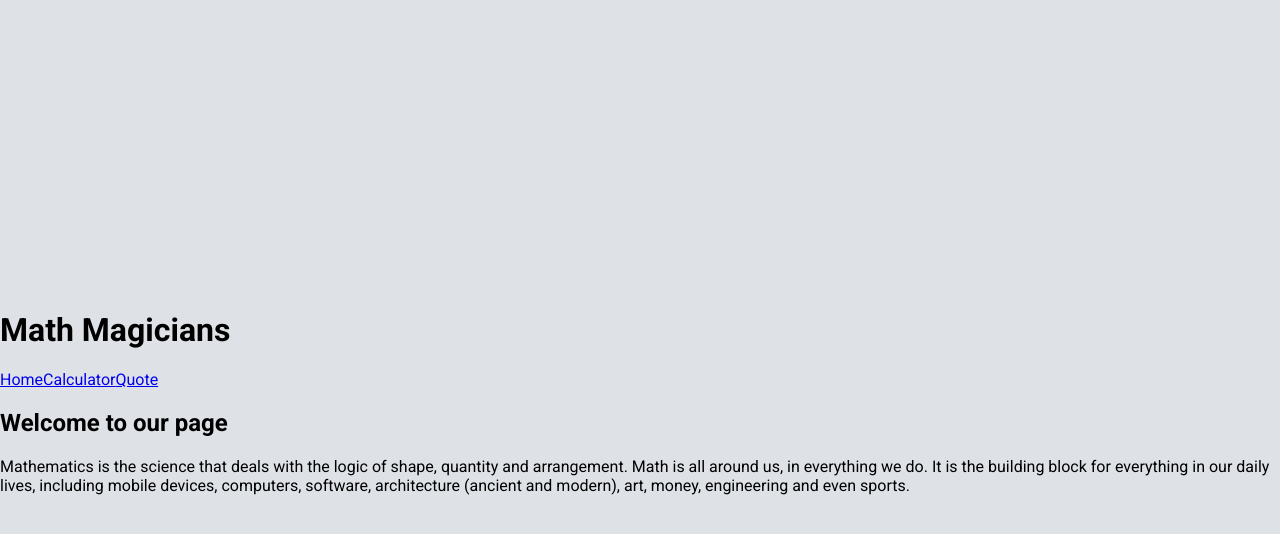
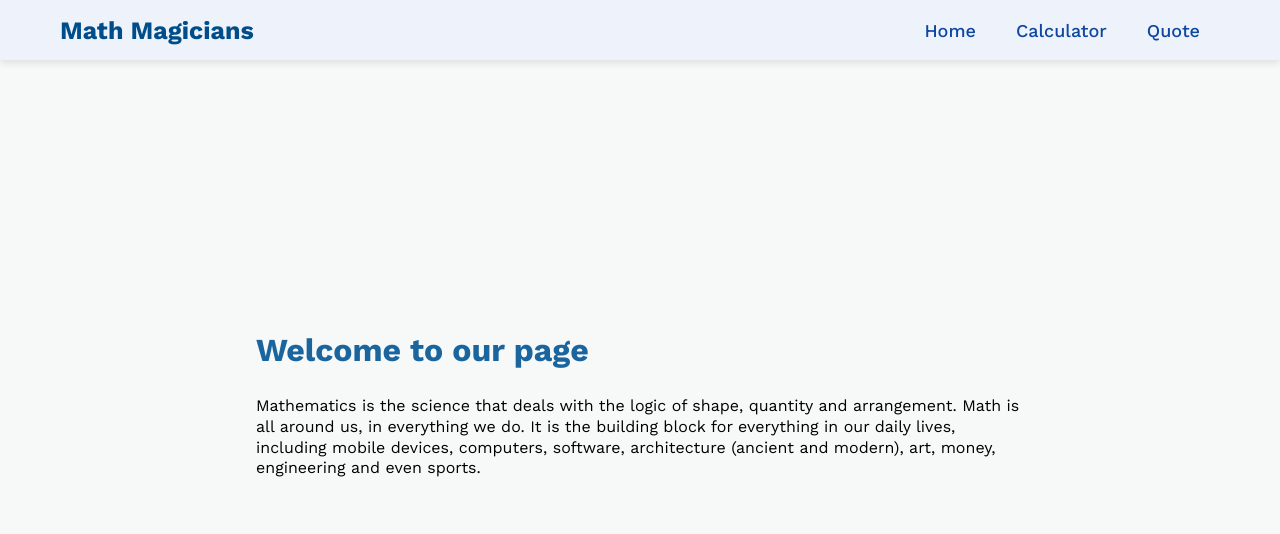
Before and after one commit to ha-manel/Math-Magicians, a React (Create React App) app: page / in a window 1280 px wide. Shown: the top 534 px of the page. Built offline with nearby package versions, Linux system fonts and the light colour scheme.

Commit message:
Style components

```diff
--- a/src/App.css
+++ b/src/App.css
@@ -1,27 +1,90 @@
-@import url('https://fonts.googleapis.com/css2?family=Roboto:wght@400;500;700&display=swap');
-
-html {
-  background-color: #dee2e6;
-}
+@import url('https://fonts.googleapis.com/css2?family=Work+Sans:wght@400;500;600;700&display=swap');
 
 body {
   width: 100vw;
   height: 100vh;
-  font-family: 'Roboto', sans-serif;
+  font-family: 'Work Sans', sans-serif;
   margin: 0;
+  overflow-x: hidden;
+  background-color: #f7f9f9;
+}
+
+header {
+  width: 100vw;
+  height: 60px;
   display: flex;
+  justify-content: space-between;
+  align-items: center;
+  position: fixed;
+  top: 0;
+  padding: 0 60px;
+  box-sizing: border-box;
+  background-color: #edf2fb;
+  box-shadow: rgba(99, 99, 99, 0.2) 0px 2px 8px 0px;
+}
+
+#logo {
+  font-size: 25px;
+  color: #004e89;
+}
+
+.nav-link {
+  text-decoration: none;
+  color: #0d47a1;
+  font-size: 18px;
+  font-weight: 500;
+  margin: 0 20px;
+  transition: all 0.3s ease;
+}
+
+.nav-link:hover {
+  color: #1976d2;
+}
+
+main {
+  width: 100vw;
+  height: 100vh;
+  display: flex;
+  align-items: center;
   justify-content: center;
-  align-items: center;
+}
+
+#home-page {
+  width: 60%;
+}
+
+#home-header {
+  font-size: 32px;
+  color: #1a659e;
+}
+
+#home-text {
+  font-size: 16px;
+  line-height: 1.3;
+}
+
+#calc-section {
+  width: 70%;
+  display: flex;
+  justify-content: space-between;
+  margin-top: 50px;
+}
+
+#calculator-header {
+  font-size: 32px;
+  color: #1a659e;
+  margin-top: 100px;
 }
 
 .calc-container {
   display: grid;
   grid-template-columns: repeat(4, 100px);
   grid-template-rows: repeat(6, 70px);
+  box-shadow: rgba(0, 0, 0, 0.2) 0px 12px 28px 0px, rgba(0, 0, 0, 0.1) 0px 2px 4px 0px, rgba(255, 255, 255, 0.05) 0px 0px 0px 1px inset;
 }
 
 .calc-result {
-  grid-column: 1/span 4;
+  grid-column: 1 / span 4;
   background-color: #343a40;
   color: #fff;
   text-align: right;
@@ -43,15 +106,47 @@ button:hover {
 }
 
 .zero {
-  grid-column: 1/span 2;
+  grid-column: 1 / span 2;
 }
 
 .calc-operators {
-  background-color: #01497c;
+  background-color: #1565c0;
   font-size: 20px;
 }
 
 .calc-operators:hover {
-  background-color: #2a6f97;
-  border: 1px solid #2a6f97;
+  background-color: #1976d2;
+  border: 1px solid #1976d2;
 }
+
+#quote {
+  width: 100%;
+  height: 100%;
+  background-image: url(./images/quote-bg.png);
+  background-repeat: no-repeat;
+  background-size: contain;
+  background-position: 40% 20px;
+  display: flex;
+  justify-content: center;
+  align-items: center;
+}
+
+#quote ul {
+  border: 1px solid #e3f2fd;
+  border-radius: 15px;
+  padding: 25px;
+  padding-left: 50px;
+  background-color: #fff;
+  box-shadow: rgba(99, 99, 99, 0.2) 0px 2px 8px 0px;
+}
+
+#quote ul li {
+  font-size: 18px;
+  margin: 10px 0;
+}
+
+#quote ul li span {
+  color: #21295c;
+  font-weight: 500;
+  margin-left: 15px;
+}
```
